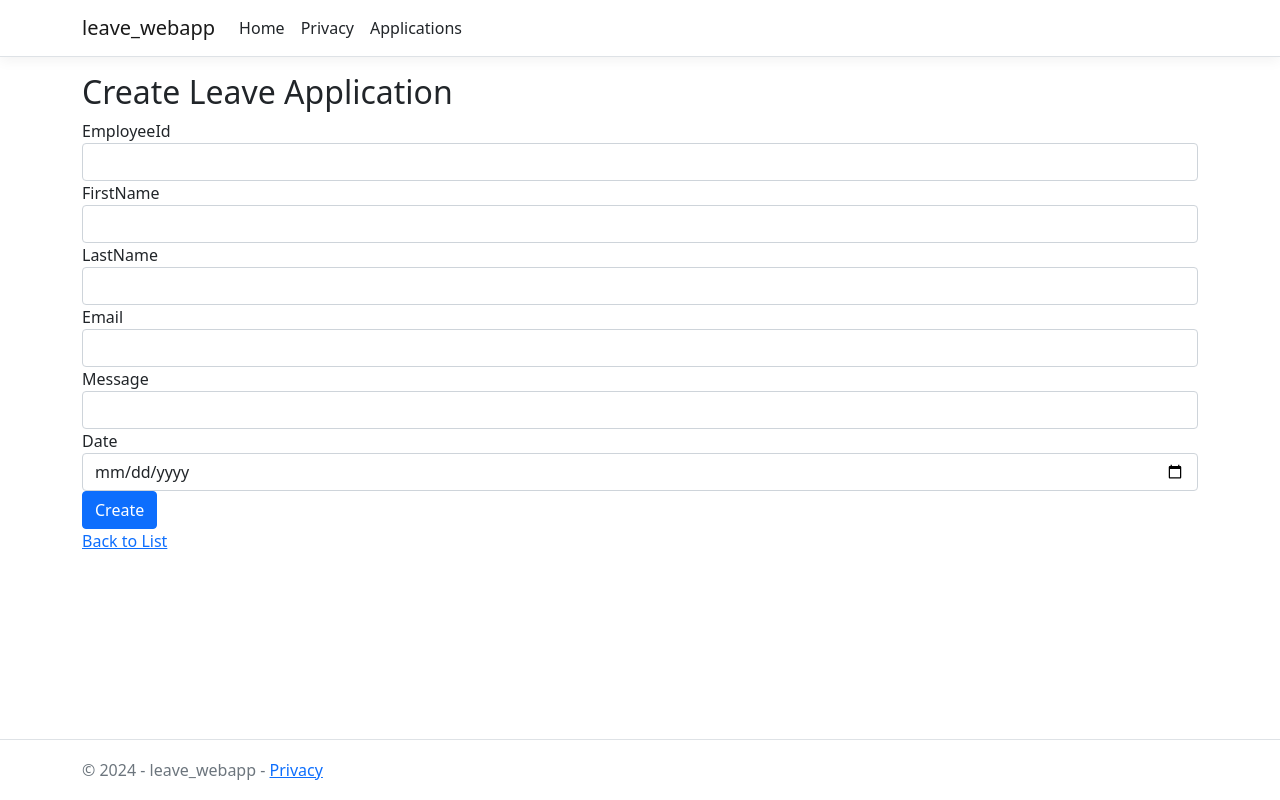
After one commit to dikpaal/leave-webapp, an ASP.NET Core app: page /LeaveApplications/Create in a window 1280 px wide. The commit adds this page. Run offline with ASP.NET Core 8, Linux system fonts and the light colour scheme; style sheets or scripts are compiled from the project's sources.

Commit message:
new applications can now be submitted

```diff
--- a/Models/LeaveApplication.cs
+++ b/Models/LeaveApplication.cs
@@ -19,7 +19,7 @@ namespace leave_webapp.Models
 
         [StringLength(50)]
         public string Message { get; set; }
-
+        [DataType(DataType.Date)]
         public DateTime Date { get; set; }
     }
 }
--- /dev/null
+++ b/Pages/LeaveApplications/Create.cshtml
@@ -0,0 +1,43 @@
+@page
+@model leave_webapp.Pages.LeaveApplications.CreateModel
+@{
+    ViewData["Title"] = "Create Leave Application";
+}
+
+<h2>Create Leave Application</h2>
+
+<form method="post">
+    <div class="form-group">
+        <label asp-for="LeaveApplication.EmployeeId"></label>
+        <input asp-for="LeaveApplication.EmployeeId" class="form-control" />
+    </div>
+    <div class="form-group">
+        <label asp-for="LeaveApplication.FirstName"></label>
+        <input asp-for="LeaveApplication.FirstName" class="form-control" />
+    </div>
+    <div class="form-group">
+        <label asp-for="LeaveApplication.LastName"></label>
+        <input asp-for="LeaveApplication.LastName" class="form-control" />
+    </div>
+    <div class="form-group">
+        <label asp-for="LeaveApplication.Email"></label>
+        <input asp-for="LeaveApplication.Email" class="form-control" />
+    </div>
+    <div class="form-group">
+        <label asp-for="LeaveApplication.Message"></label>
+        <input asp-for="LeaveApplication.Message" class="form-control" />
+    </div>
+    <div class="form-group">
+        <label asp-for="LeaveApplication.Date"></label>
+        <input asp-for="LeaveApplication.Date" class="form-control" />
+    </div>
+    <button type="submit" class="btn btn-primary">Create</button>
+</form>
+
+<a asp-page="./Index">Back to List</a>
+
+@section Scripts {
+    @{
+        await Html.RenderPartialAsync("_ValidationScriptsPartial");
+    }
+}
--- /dev/null
+++ b/Pages/LeaveApplications/Create.cshtml.cs
@@ -0,0 +1,38 @@
+using Microsoft.AspNetCore.Mvc;
+using Microsoft.AspNetCore.Mvc.RazorPages;
+using leave_webapp.Data;
+using leave_webapp.Models;
+
+namespace leave_webapp.Pages.LeaveApplications
+{
+    public class CreateModel : PageModel
+    {
+        private readonly ApplicationDbContext _context;
+
+        public CreateModel(ApplicationDbContext context)
+        {
+            _context = context;
+        }
+
+        [BindProperty]
+        public LeaveApplication LeaveApplication { get; set; }
+
+        public IActionResult OnGet()
+        {
+            return Page();
+        }
+
+        public async Task<IActionResult> OnPostAsync()
+        {
+            if (!ModelState.IsValid)
+            {
+                return Page();
+            }
+
+            _context.LeaveApplications.Add(LeaveApplication);
+            await _context.SaveChangesAsync();
+
+            return RedirectToPage("./Index");
+        }
+    }
+}
--- a/Pages/LeaveApplications/Index.cshtml
+++ b/Pages/LeaveApplications/Index.cshtml
@@ -2,6 +2,10 @@
 @model leave_webapp.Pages.LeaveApplications.IndexModel
 
 <h2>Leave Applications</h2>
+
+<p>
+    <a class="btn btn-primary" asp-page="./Create">Add Leave</a>
+</p>
 
 <table class="table">
     <thead>
```
Also changed, not shown: leave-webapp.csproj, 12 other files.
